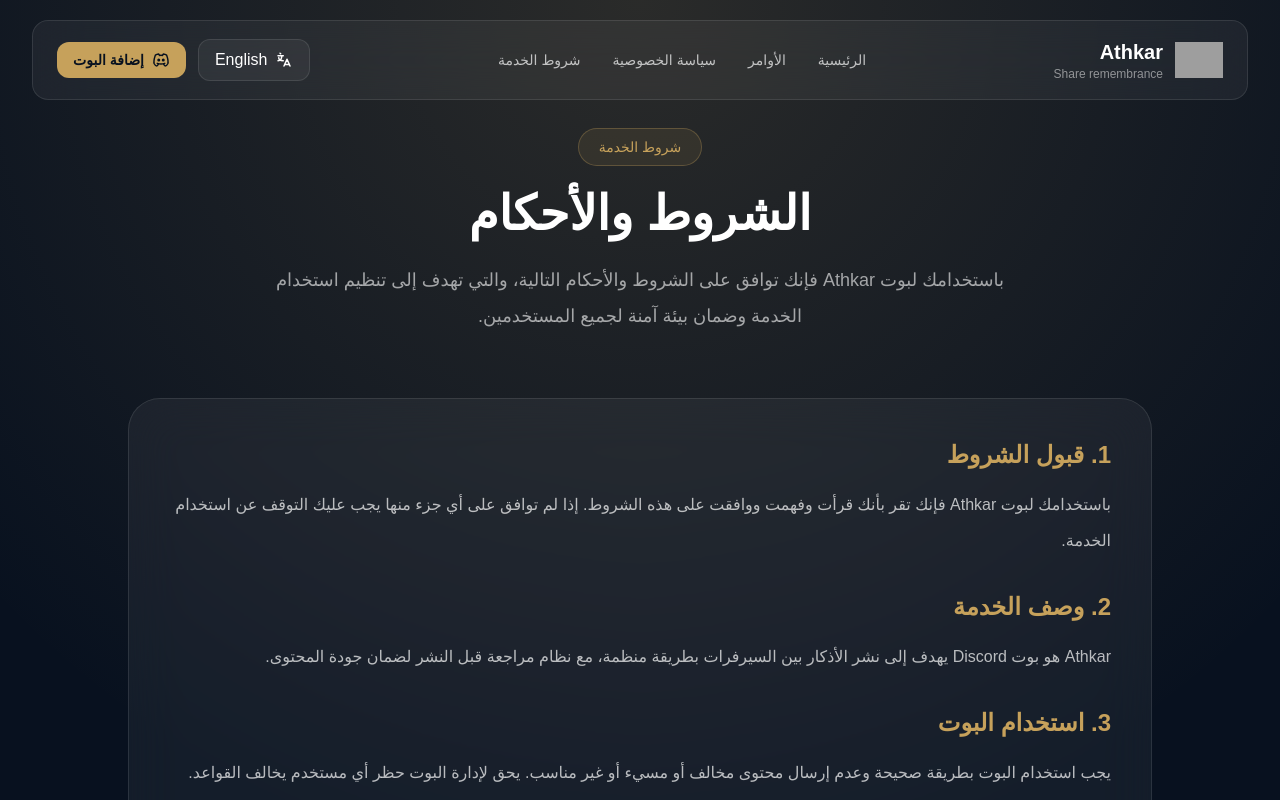
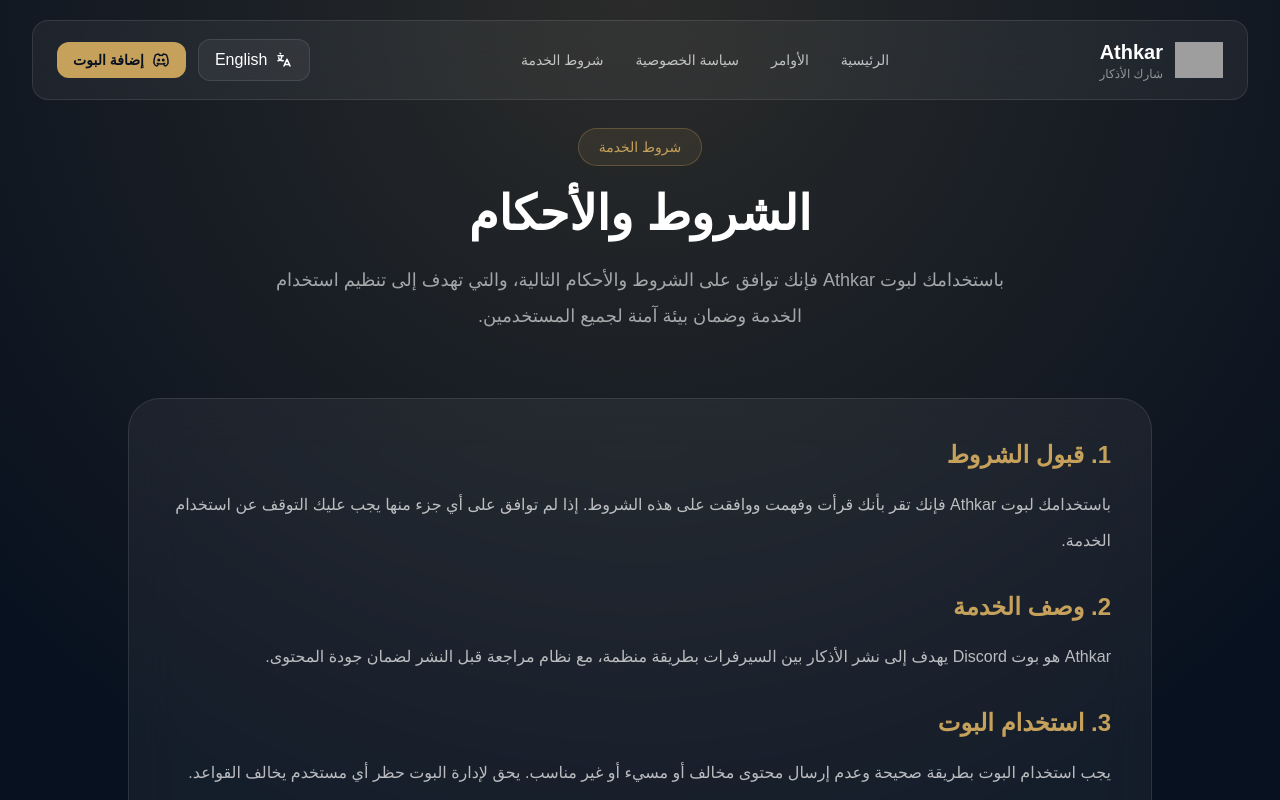
Before and after one commit to M-Qattan-Developer/athkar-website, a Next.js app: page /terms in a window 1280 px wide. Shown: the top 800 px of the page. Built offline with nearby package versions, Linux system fonts and the light colour scheme; grey boxes are pictures that could not be loaded; a web font is replaced by a local one.

Commit message:
UI improvements and layout fixes

```diff
--- a/src/data/docsNavbar.ts
+++ b/src/data/docsNavbar.ts
@@ -1,6 +1,6 @@
 export const docsNavbar = {
   ar: {
-    brand: "Share remembrance",
+    brand: "شارك الأذكار",
     addBot: "إضافة البوت",
 
     navigation: [
```
